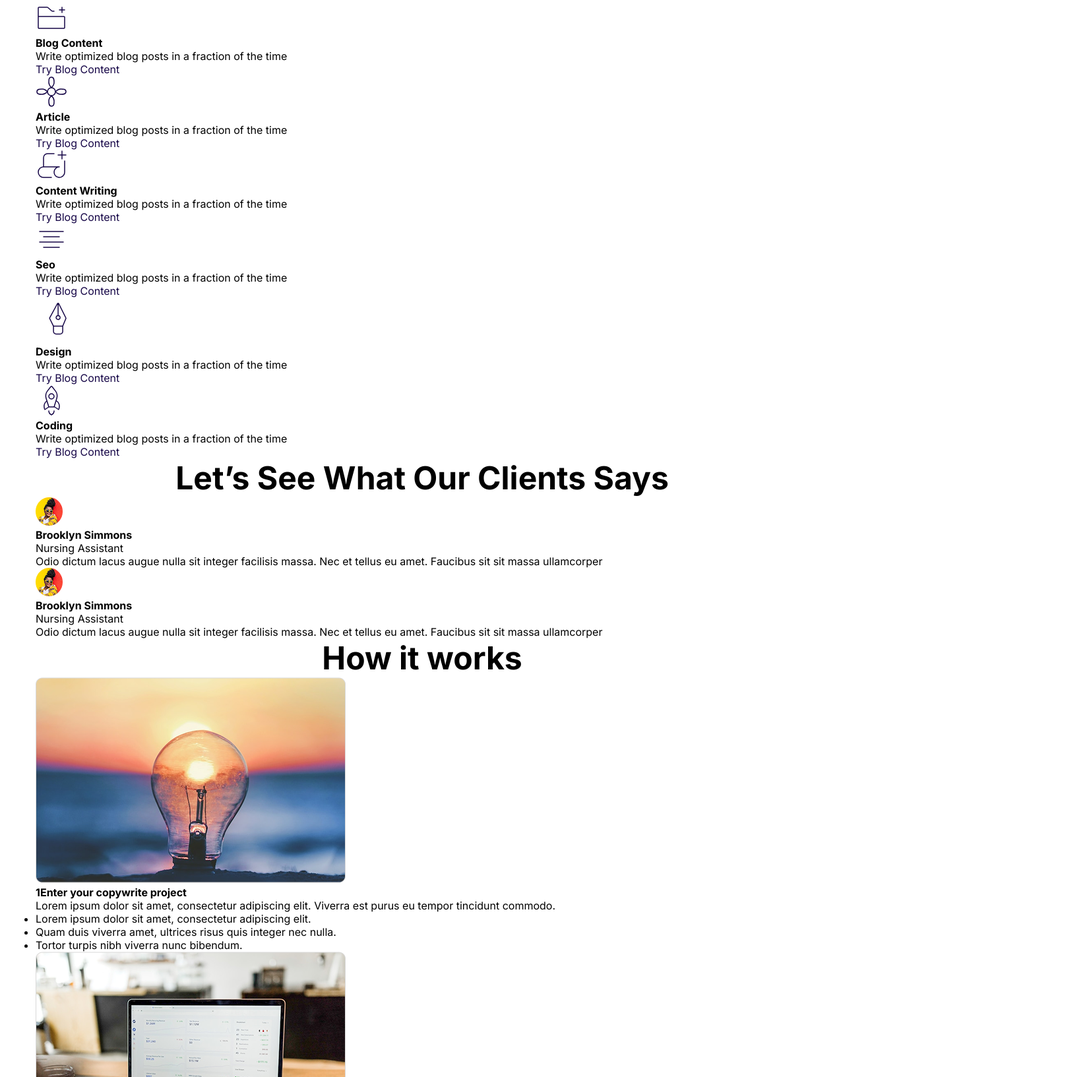
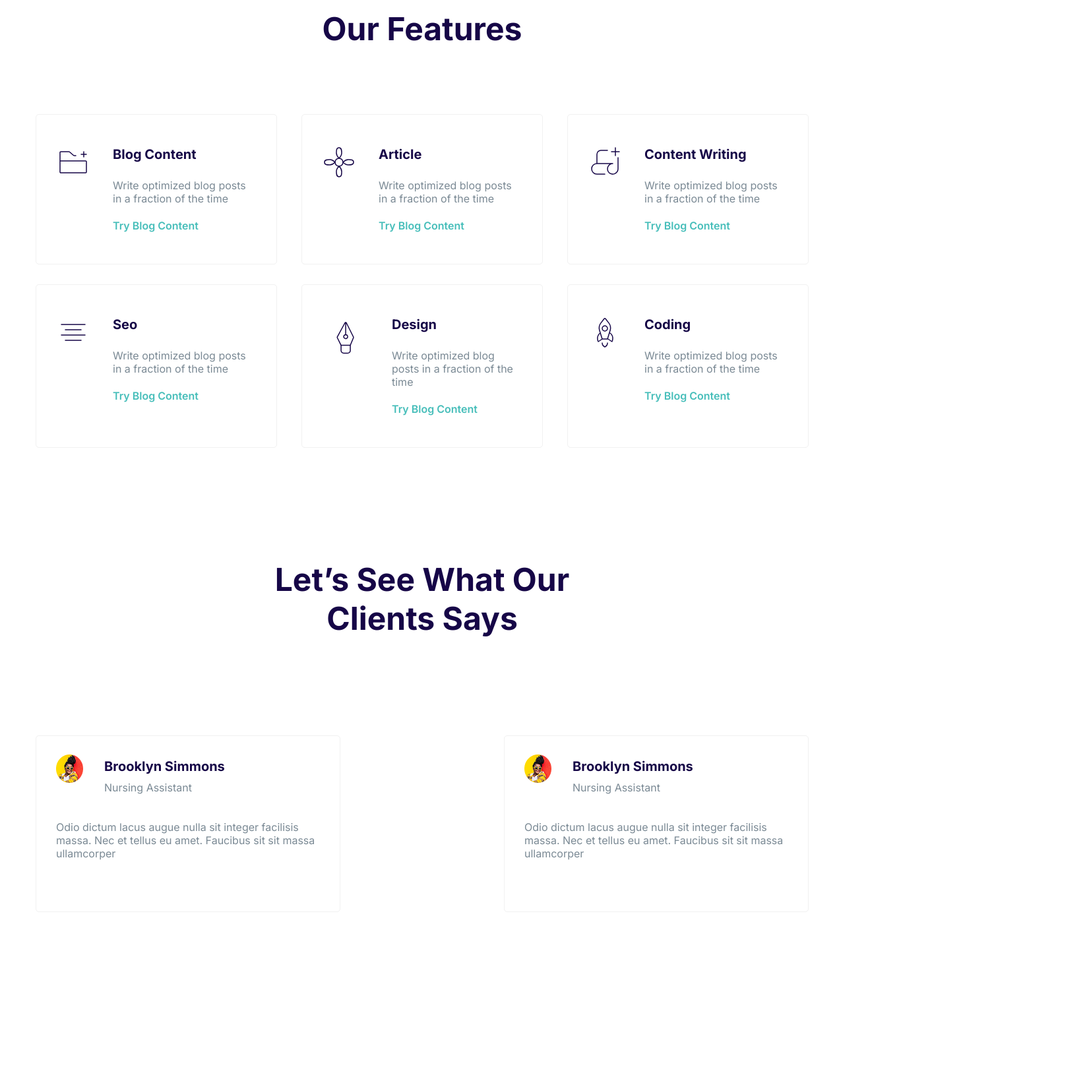
Before and after one commit to Carati32/aulas-css-senai, a plain HTML site: page aulas-css-senai/layout/index.html in a window 1280 px wide. Shown: the part 1811-3444 px from the top of the page at 66% size, 1648 px wide, since content can reach past the window. Drawn offline with Linux system fonts and the light colour scheme; a web font is replaced by a local one.

Commit message:
feat:Formatação da área features e depoimentos e work

```diff
--- a/aulas-css-senai/layout/CSS/style.css
+++ b/aulas-css-senai/layout/CSS/style.css
@@ -1,17 +1,19 @@
-*{
+* {
     margin: 0;
     padding: 0;
     font-family: "Inter", sans-serif;
 }
+
 /* variáveis */
-:root{
-    --primary-color:#47BEBA;
-    --secondary-color:#F22E52;
-    --text-color-button:#FFF;
-    --padding-button:1rem 2rem;
+:root {
+    --primary-color: #47BEBA;
+    --secondary-color: #F22E52;
+    --third-color: #160647;
+    --text-color-button: #FFF;
+    --padding-button: 1rem 2rem;
 }
 
-.primary-color{
+.primary-color {
     background: var(--primary-color);
     color: var(--text-color-button);
     padding: var(--padding-button);
@@ -19,7 +21,7 @@
     border-radius: 5px;
 }
 
-.secondary-color{
+.secondary-color {
     background: var(--secondary-color);
     color: var(--text-color-button);
     padding: var(--padding-button);
@@ -27,145 +29,309 @@
     border-radius: 5px;
 }
 
-.container{
+.container {
     width: 1172px;
     margin: auto;
 }
 
-h1{
+h1 {
     font-family: "Biryani", sans-serif;
     font-size: 40px;
     font-weight: bold;
-    color: #160647;
+    color: var(--third-color);
 }
 
-h3{
+h3 {
     text-align: center;
     font-size: 48px;
     font-weight: bold;
+    margin: 100px 0;
 }
 
-a{
+a {
     text-decoration: none;
-    color: #160647;
+    color: var(--third-color);
 }
 
 /* top header */
 
-.top-header{
+.top-header {
     background: url(../images/background.jpg) no-repeat;
     background-size: cover;
     padding-top: 40px;
 }
 
-.top-header header .container{
+.top-header header .container {
     display: flex;
     justify-content: space-between;
 
 }
 
-.top-header .logo{
+.top-header .logo {
     display: flex;
     align-items: center;
 }
 
 
-.top-header .logo h1{
-    margin-right: 6px    ;
+.top-header .logo h1 {
+    margin-right: 6px;
 }
 
 
-nav{
+nav {
     display: flex;
     align-items: center;
 }
 
 
-nav ul{
+nav ul {
     display: flex;
     list-style: none;
 }
 
-nav ul li{
-    margin: 0 16px;
+.top-header .logo h1 {
+    margin-right: 6px;
 }
 
-.login{
+nav {
     display: flex;
     align-items: center;
 }
 
-.login .primary-color{
+nav ul {
+    display: flex;
+    list-style: none;
+}
+
+nav ul li {
+    margin: 0 16px;
+}
+
+.login {
+    display: flex;
+    align-items: center;
+}
+
+.login .primary-color {
     margin-left: 16px;
 }
 
-/* cta */
+/*cta */
 
 .cta {
-    padding: 208px 0
+    padding: 208px 0;
 }
 
 
-.cta .container{
+.cta .container {
     display: flex;
     flex-direction: column;
     align-items: center;
 }
 
-.cta h2{
+.cta h2 {
     font-size: 64px;
-    color: #160647;
+    color: var(--third-color);
     text-align: center;
 }
 
-.cta p{
+.cta p {
     margin: 30px 0 40px;
     width: 697px;
     text-align: center;
     color: #6C6C6C;
 }
 
-
-.cta a{
+.cta a {
     margin: 0 10px;
 }
 
-.cta a:hover{
-    box-shadow: 0 0 5px #AAA;
+.cta a:hover {
+    box-shadow: 0 0 10px #AAA;
 }
 
-.brands .container{
+.brands .container {
     display: flex;
     justify-content: space-between;
-    margin: 121px 390px 150px;
+    margin: 120px auto 155px;
 }
 
-.about-us .container{
-    display: flex;
-    margin: 100px 140px 100px 395px;
+.about-us h3 {
+    margin-bottom: 100px;
+    color: var(--third-color);
 }
 
+.about-us .container {
+    display: flex;
+    justify-content: space-between;
 
-.about-us-description{
-    margin-top: 80px;
 }
 
-.about-us-description h4{
+.about-us .container .about-us-description {
+    padding: 60px 0;
+}
+
+.about-us .container .about-us-description h4 {
     font-size: 40px;
     color: #322853;
-    margin-right: -180px;
     text-transform: capitalize;
 }
 
-.about-us-description p{
+.about-us .container .about-us-description p {
+    margin: 24px 0 27px;
+    color: #818181;
     width: 383px;
-    color: #818181;
-    margin-top: 23px;
-    margin-bottom: 27px;
 }
 
-.about-us-video iframe{
+.about-us-video iframe {
     margin-left: 200px;
     width: 670px;
     height: 360px;
 }
+
+/* our features */
+
+.our-features h3 {
+    margin: 100px 0;
+    color: var(--third-color);
+}
+
+
+.our-features .container {
+    display: flex;
+    justify-content: space-between;
+    flex-wrap: wrap;
+}
+
+.our-features .container .card {
+    width: 300px;
+    padding: 48px 32px;
+    border: 1px solid #F1F1F1;
+    border-radius: 5px;
+    margin-bottom: 30px;
+    display: flex;
+}
+
+.our-features .container .card .icon-card {
+    margin-right: 36px
+}
+
+.our-features h4 {
+    font-size: 20px;
+    color: var(--third-color);
+}
+
+.our-features p {
+    color: #7A8994;
+    margin: 25px 0 21px;
+}
+
+.our-features a {
+    color: var(--primary-color);
+    font-weight: 600;
+}
+
+.our-features a:hover {
+    text-decoration: underline;
+    color: #322853;
+}
+
+.testimonials .container {
+    width: 821;
+    height: 429px;
+    display: flex;
+    justify-content: space-between;
+}
+
+.testimonials .testimonial-card {
+    width: 400px;
+    height: 230px;
+    border: 1px solid #F1F1F1;
+    border-radius: 5px;
+    padding: 18px 30px;
+}
+
+.testimonials .perfil {
+    display: flex;
+    margin-bottom: 24px;
+}
+
+.testimonials .photo-perfil {
+    margin-right: 16px;
+    width: 41px;
+    padding: 10px 0px 0px 0px;
+}
+
+.testimonial-card .perfil .perfil-name {
+    margin: 16px;
+
+}
+
+.testimonials h3 {
+    margin: 140px auto;
+    color: var(--third-color);
+    width: 498px;
+    height: 126px;
+
+}
+
+.testimonials h4 {
+    font-size: 20px;
+    margin-bottom: 6px;
+    color: var(--third-color);
+}
+
+.testimonials p {
+    margin-top: 10px;
+    color: #7A8994;
+}
+
+/* works */
+
+.works .container {
+    display: flex;
+    justify-content: space-between;
+    margin-bottom: 30px;
+}
+
+.works .image-work {
+    margin-right: 48px;
+}
+
+.works .description-work h4 {
+    font-size: 20px;
+    color: var(--third-color);
+    margin-bottom: 18px ;
+}
+
+.works .description-work h4 span{
+    border: 1px solid var(--third-color);
+    font-size: 14px;
+    padding: 5px 10px;
+    margin-right: 29px;
+}
+
+.works .content-description-work{
+    border-left: 1px dotted #B4B4B4;
+    margin-left: 15px;
+    padding: 42px;
+    height: 220px;
+}
+
+.works .content-description-work ul{
+    list-style: none;
+    padding-left: 42px;
+    font-size: 14px;
+    color: var(--third-color);
+    line-height: 2;
+    margin-top: 43px;
+}
+
+/* ready */
+
+
+.ready fieldset{
+    display: flex;
+    justify-content: space-between;
+    border: none;
+}
--- a/aulas-css-senai/layout/index.html
+++ b/aulas-css-senai/layout/index.html
@@ -9,7 +9,9 @@
     <!-- google fonts -->
     <link rel="preconnect" href="https://fonts.googleapis.com">
     <link rel="preconnect" href="https://fonts.gstatic.com" crossorigin>
-    <link href="https://fonts.googleapis.com/css2?family=Biryani:wght@200;300;400;600;700;800;900&family=Inter:ital,opsz,wght@0,14..32,100..900;1,14..32,100..900&display=swap" rel="stylesheet">
+    <link
+        href="https://fonts.googleapis.com/css2?family=Biryani:wght@200;300;400;600;700;800;900&family=Inter:ital,opsz,wght@0,14..32,100..900;1,14..32,100..900&display=swap"
+        rel="stylesheet">
 </head>
 
 <body>
@@ -27,7 +29,7 @@
                         <li><a href="#">user cases</a></li>
                         <li><a href="#">resources</a></li>
                         <li><a href="#">weekly demos</a></li>
-                        <li><a href="#">pricing</a          ></li>
+                        <li><a href="#">pricing</a clear></li>
                     </ul>
                 </nav>
                 <!-- fim:menu -->
@@ -101,9 +103,11 @@
                 <div class="icon-card">
                     <img src="images/icons/airplane-helix.svg">
                 </div>
+                <div class="description-card">
                     <h4>Article</h4>
                     <p>Write optimized blog posts in a fraction of the time</p>
                     <a href="#">Try Blog Content</a>
+                </div>
             </div>
             <!-- FIM:card -->
 
@@ -111,9 +115,11 @@
                 <div class="icon-card">
                     <img src="images/icons/add-database-script.svg">
                 </div>
+                <div class="description-card">
                     <h4>Content Writing</h4>
                     <p>Write optimized blog posts in a fraction of the time</p>
                     <a href="#">Try Blog Content</a>
+                </div>
             </div>
             <!-- FIM:card -->
 
@@ -121,9 +127,11 @@
                 <div class="icon-card">
                     <img src="images/icons/align-center.svg">
                 </div>
+                <div class="description-card">
                     <h4>Seo</h4>
                     <p>Write optimized blog posts in a fraction of the time</p>
                     <a href="#">Try Blog Content</a>
+                </div>
             </div>
             <!-- FIM:card -->
 
@@ -131,9 +139,11 @@
                 <div class="icon-card">
                     <img src="images/icons/design-nib.svg">
                 </div>
+                <div class="description-card">
                     <h4>Design</h4>
                     <p>Write optimized blog posts in a fraction of the time</p>
                     <a href="#">Try Blog Content</a>
+                </div>
             </div>
             <!-- FIM:card -->
 
@@ -141,9 +151,11 @@
                 <div class="icon-card">
                     <img src="images/icons/rocket.svg">
                 </div>
+                <div class="description-card">
                     <h4>Coding</h4>
                     <p>Write optimized blog posts in a fraction of the time</p>
                     <a href="#">Try Blog Content</a>
+                </div>
             </div>
             <!-- FIM:card -->
         </div>
@@ -191,7 +203,7 @@
     <section class="works">
         <h3>How it works</h3>
         <div class="container">
-            <div class="image-works">
+            <div class="image-work">
                 <img src="images/lampada.png" alt="lampada">
             </div>
             <div class="description-work">
@@ -209,7 +221,7 @@
         </div>
 
         <div class="container">
-            <div class="image-works">
+            <div class="image-work">
                 <img src="images/note.png" alt="pessoa mexendo no notebook">
             </div>
             <div class="description-work">
@@ -227,7 +239,7 @@
             </div>
         </div>
         <div class="container">
-            <div class="image-works">
+            <div class="image-work">
                 <img src="images/notee.png" alt="notebook">
             </div>
             <div class="description-work">
```
Lines whose indentation alone changed are shown as unchanged.
